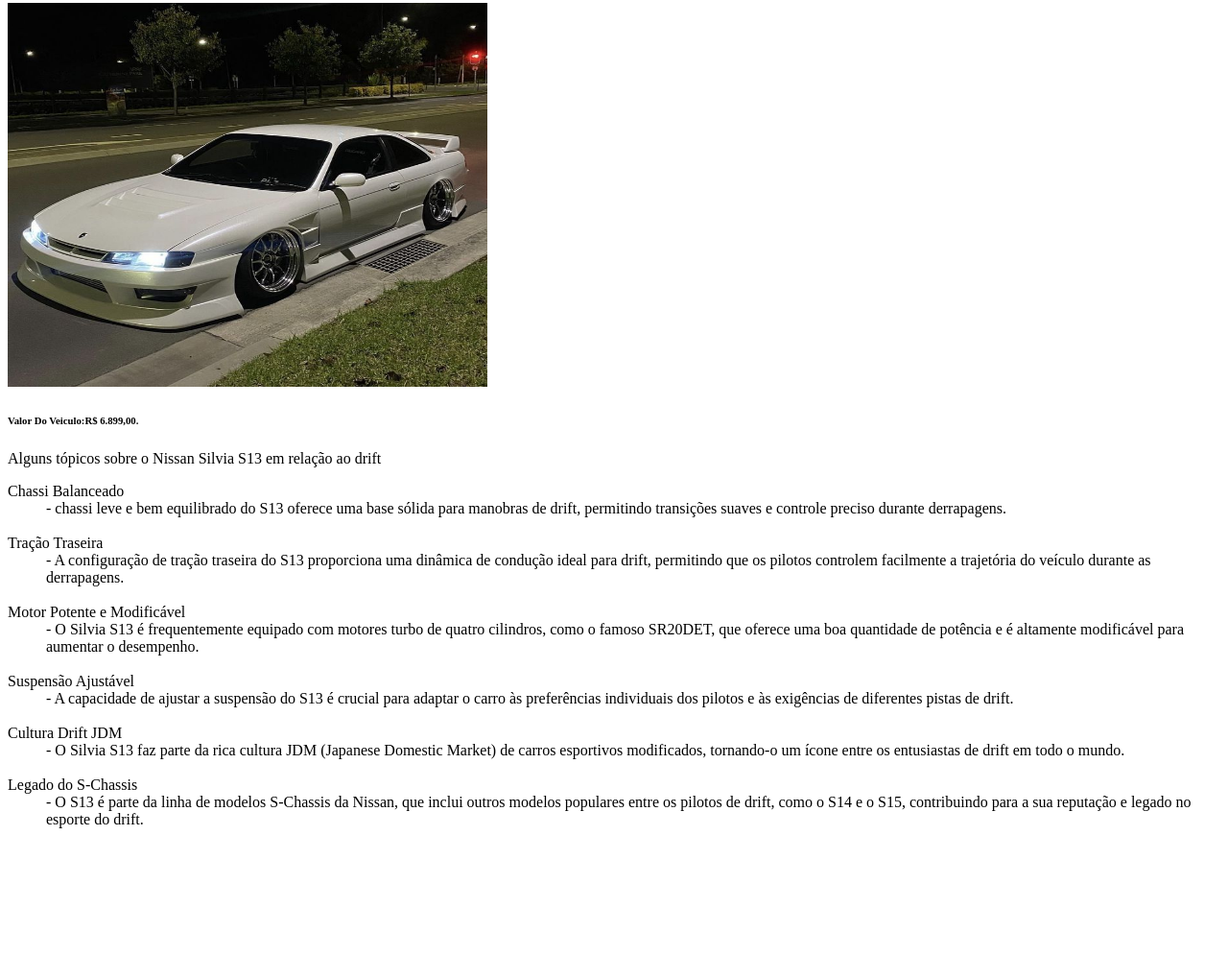
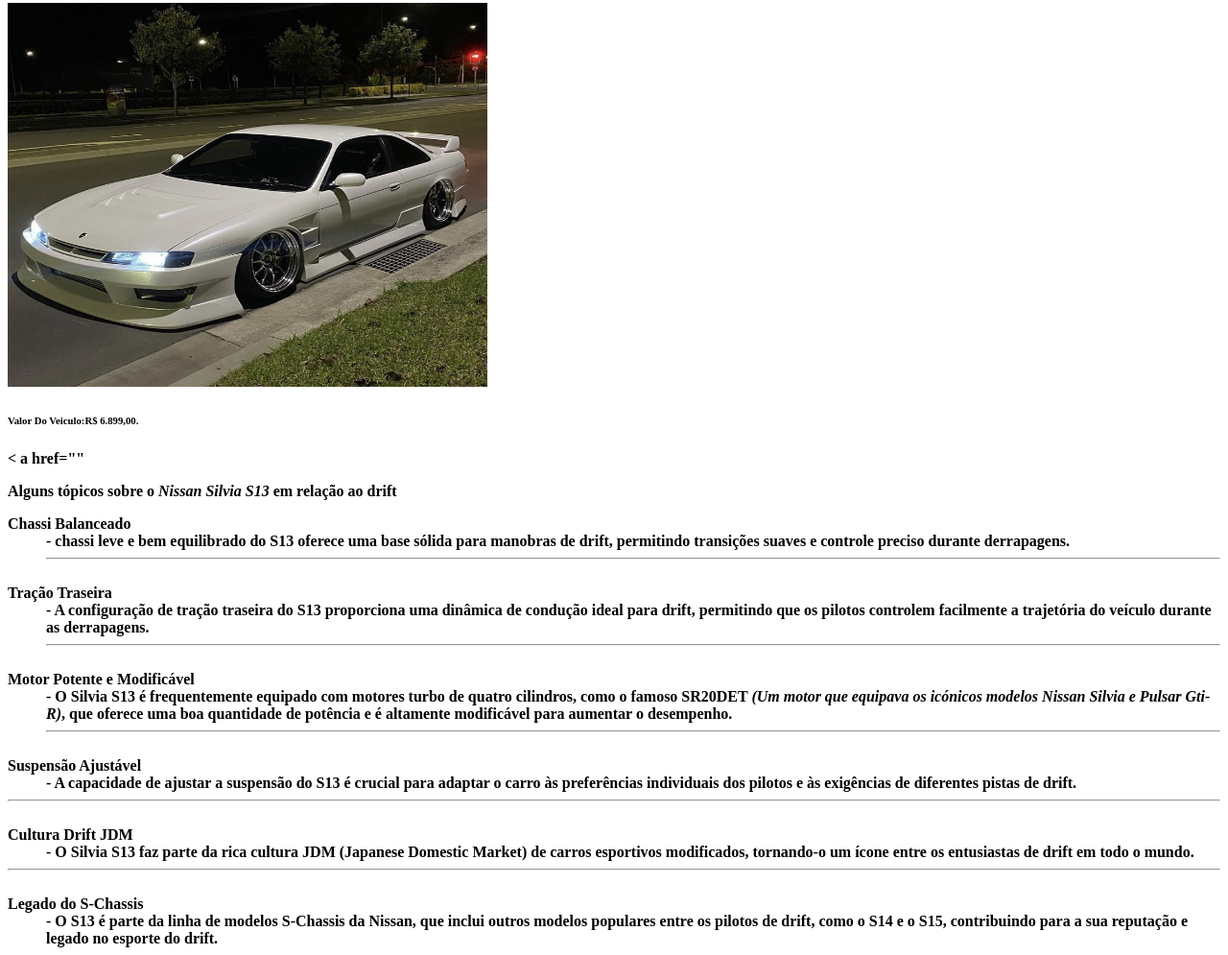
Before and after one commit to lilpreto24112006/Jdm-carros, a plain HTML site: page index.html in a window 1280 px wide. Shown: the part 561-1556 px from the top of the page at 96% size. Before the commit the page ends 1432 px from the top, so only its background shows below. Drawn offline with Linux system fonts and the light colour scheme; files whose address does not match are found by name.

Commit message:
terminando

```diff
--- a/index.html
+++ b/index.html
@@ -7,12 +7,13 @@
     <title>Carros JDM Conheça alguns</title>
 </head>
 <body>
-    <h1>Sakuras Drifts</h1>
+
+    <h1  style="color:blue"> Sakuras Shadows</h1>
   <p>Bem-vindo ao mundo emocionante dos carros JDM e do drift japonês! Aqui em Sakura Drift, mergulhamos na essência da cultura automotiva japonesa, onde os carros JDM - conhecidos por sua qualidade, desempenho e estilo distintos - e o emocionante mundo do drift se encontram. Originários do Japão, os carros JDM cativam entusiastas automotivos em todo o mundo com sua engenharia precisa, design inovador e cultura automobilística única.
 
 Ao mesmo tempo, o drift japonês eleva a experiência automotiva a um novo patamar, combinando habilidade, precisão e adrenalina em uma dança controlada de potência e controle. Aqui, exploramos não apenas os carros JDM e suas incríveis capacidades de drift, mas também a comunidade vibrante e apaixonada que os rodeia. De eventos de drift emocionantes a competições de alto nível e técnicas avançadas de pilotagem, estou aqui para compartilhar tudo o que há de mais emocionante e inspirador no mundo dos carros JDM e do drift japonês. Então, prepare-se para uma jornada emocionante e venha explorar conosco a beleza e a emoção dos carros JDM e do drift japonês em Sakura Drift!
 </p>
-    <h2>O oque voce vai ver aqui?</h2>
+    <h2> <strong>O oque voce vai ver aqui?</h2>
     <p>Em meu site, você encontrará uma variedade de conteúdos emocionantes e informativos relacionados aos carros JDM e ao mundo do drift japonês. Aqui estão algumas das coisas que você pode esperar encontrar:
 
         <li>Artigos informativos sobre os modelos de carros JDM.
@@ -29,31 +30,34 @@ Ao mesmo tempo, o drift japonês eleva a experiência automotiva a um novo patam
         <h2><li>Nissan Silvia S13</h2>
             <img src="Nissan S13.jpg"width="500" height="400">
             <h6>Valor Do Veiculo:R$ 6.899,00.</h6>
-            <p>Alguns tópicos sobre o Nissan Silvia S13 em relação ao drift<p/>
+            < a href=""
+            <p>Alguns tópicos sobre o <i>Nissan Silvia S13</i> em relação ao drift<p/>
 
             <dt>Chassi Balanceado<dt/>
              <dd>- chassi leve e bem equilibrado do S13 oferece uma base sólida para manobras de drift, permitindo transições suaves e controle preciso durante derrapagens.<dd/>
-
+           <hr>
            <br>
 
             <dt>Tração Traseira<dt/>
              <dd>- A configuração de tração traseira do S13 proporciona uma dinâmica de condução ideal para drift, permitindo que os pilotos controlem facilmente a trajetória do veículo durante as derrapagens.<dd/>
-
+           <hr>
            <br>
 
            <dt>Motor Potente e Modificável<dt/>
-            <dd>- O Silvia S13 é frequentemente equipado com motores turbo de quatro cilindros, como o famoso SR20DET, que oferece uma boa quantidade de potência e é altamente modificável para aumentar o desempenho.<dd/>
-
+            <dd>- O Silvia S13 é frequentemente equipado com motores turbo de quatro cilindros, como o famoso SR20DET <em>(Um motor que equipava os icónicos modelos Nissan Silvia e Pulsar Gti-R)</em>, que oferece uma boa quantidade de potência e é altamente modificável para aumentar o desempenho.<dd/>
+           <hr>
            <br>
 
            <dt>Suspensão Ajustável<dt/>
             <dd>- A capacidade de ajustar a suspensão do S13 é crucial para adaptar o carro às preferências individuais dos pilotos e às exigências de diferentes pistas de drift.</dd>
 
+            <hr>
            <br>
 
             <dt>Cultura Drift JDM<dt/>
-             <dd>- O Silvia S13 faz parte da rica cultura JDM (Japanese Domestic Market) de carros esportivos modificados, tornando-o um ícone entre os entusiastas de drift em todo o mundo.</dd>
+             <dd>- O Silvia S13 faz parte da rica cultura JDM <b>(Japanese Domestic Market)<b/> de carros esportivos modificados, tornando-o um ícone entre os entusiastas de drift em todo o mundo.</dd>
 
+             <hr>
             <br>
 
             <dt>Legado do S-Chassis</dt>
```
Also changed, not shown: Nissan S13.jpg (renamed from Fotos dos caros/Nissan S13.jpg).
